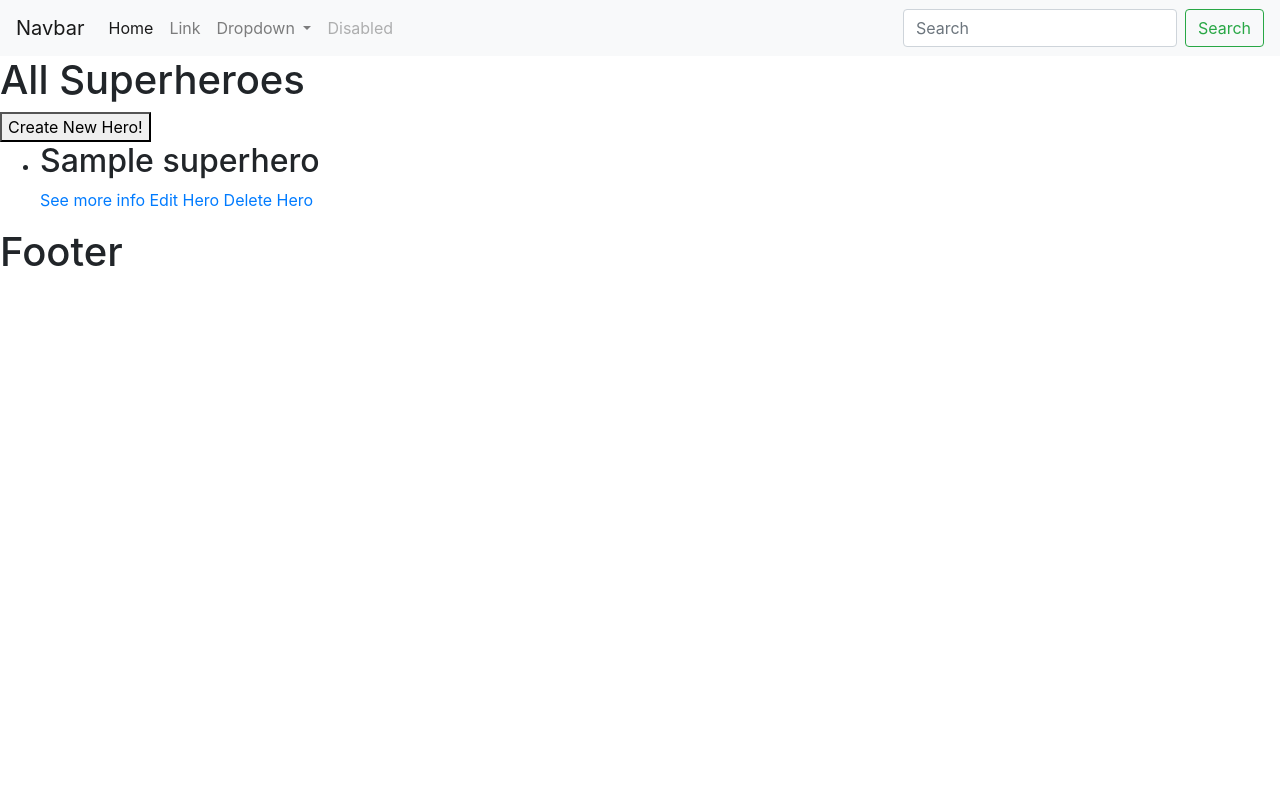
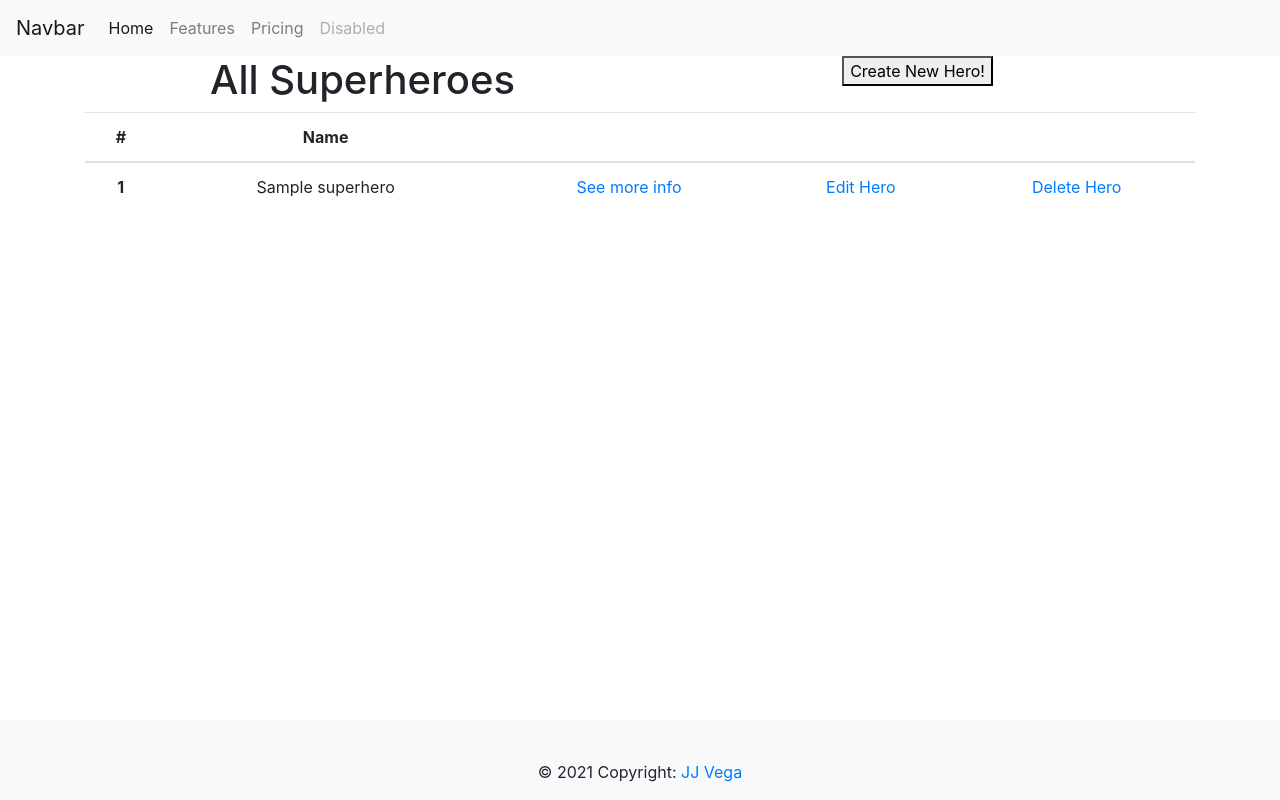
Before and after one commit to jjvega86/comic_database, a Django app: page /superheroes/ in a window 1280 px wide. Run offline with Django 3.2, Linux system fonts and the light colour scheme; tables that the repository leaves empty hold one stand-in row (values such as "Sample post"); some libraries are stand-ins or nearby versions.

Commit message:
Continued styling using Bootstrap components and layout. Shifted Index template to a table layout

```diff
--- a/comicdatabase/superheroes/templates/superheroes/footer.html
+++ b/comicdatabase/superheroes/templates/superheroes/footer.html
@@ -1 +1,12 @@
-<h1>Footer</h1>
+<!-- Footer -->
+<footer class="page-footer font-small teal pt-4">
+    <!-- Footer Text -->
+    <div class="container-fluid text-center text-md-left">
+        <!-- Copyright -->
+        <div class="footer-copyright text-center py-3">© 2021 Copyright:
+            <a href="https://github.com/jjvega86"> JJ Vega</a>
+        </div>
+        <!-- Copyright -->
+    </div>
+</footer>
+<!-- Footer -->
--- a/comicdatabase/superheroes/templates/superheroes/index.html
+++ b/comicdatabase/superheroes/templates/superheroes/index.html
@@ -1,17 +1,42 @@
-
 {% extends 'superheroes/main.html' %}
 
 {% block content %}
-<h1>All Superheroes</h1>
-<form action="{% url 'superheroes:create_new_superhero'%}" method="get">
-    <button type="submit">Create New Hero!</button>
-</form>
-<ul>
-    {% for superhero in all_superheroes %}
-    <li><h2> {{superhero.name}} </h2></li>
-    <a href="{% url 'superheroes:detail' superhero.id %}">See more info</a>
-    <a href="{% url 'superheroes:edit_get' superhero.id %}">Edit Hero</a>
-    <a href="{% url 'superheroes:delete' superhero.id %}">Delete Hero</a>
-    {% endfor %}
-</ul>
+<div class="container text-center">
+    <div class="row">
+        <div class="col-md-6">
+            <h1>All Superheroes</h1>
+        </div>
+        <div class="col-md-6">
+            <form action="{% url 'superheroes:create_new_superhero'%}" method="get">
+                <button type="submit">Create New Hero!</button>
+            </form>
+        </div>
+    </div>
+    <div class="row">
+        <table class="table">
+            <thead>
+            <tr>
+                <th scope="col">#</th>
+                <th scope="col">Name</th>
+                <th scope="col"></th>
+                <th scope="col"></th>
+                <th scope="col"></th>
+            </tr>
+            </thead>
+            <tbody>
+            {% for superhero in all_superheroes%}
+            <tr>
+                <th scope="row">{{ superhero.id }}</th>
+                <td>{{superhero.name}}</td>
+                <td><a href="{% url 'superheroes:detail' superhero.id %}">See more info</a></td>
+                <td><a href="{% url 'superheroes:edit_get' superhero.id %}">Edit Hero</a></td>
+                <td><a href="{% url 'superheroes:delete' superhero.id %}">Delete Hero</a></td>
+            </tr>
+            </tbody>
+            {% endfor %}
+        </table>
+    </div>
+</div>
+
+
 {% endblock%}
--- a/comicdatabase/superheroes/templates/superheroes/main.html
+++ b/comicdatabase/superheroes/templates/superheroes/main.html
@@ -5,16 +5,21 @@
     <meta name="viewport"
           content="width=device-width, user-scalable=no, initial-scale=1.0, maximum-scale=1.0, minimum-scale=1.0">
     <meta http-equiv="X-UA-Compatible" content="ie=edge">
-    <title>Document</title>
+    <title>Superheroes</title>
     <link rel="stylesheet" href="https://stackpath.bootstrapcdn.com/bootstrap/4.3.1/css/bootstrap.min.css"
           integrity="sha384-ggOyR0iXCbMQv3Xipma34MD+dH/1fQ784/j6cY/iJTQUOhcWr7x9JvoRxT2MZw1T" crossorigin="anonymous">
 </head>
 <body>
 {% include 'superheroes/navbar.html' %}
-{% block content %}
+<div class="container">
+    {% block content %}
 
-{% endblock %}
-{% include 'superheroes/footer.html'%}
+    {% endblock %}
+</div>
+<div class="fixed-bottom bg-light">
+    {% include 'superheroes/footer.html' %}
+</div>
+
 
 </body>
 </html>
--- a/comicdatabase/superheroes/templates/superheroes/navbar.html
+++ b/comicdatabase/superheroes/templates/superheroes/navbar.html
@@ -1,35 +1,22 @@
 <nav class="navbar navbar-expand-lg navbar-light bg-light">
   <a class="navbar-brand" href="#">Navbar</a>
-  <button class="navbar-toggler" type="button" data-toggle="collapse" data-target="#navbarSupportedContent" aria-controls="navbarSupportedContent" aria-expanded="false" aria-label="Toggle navigation">
+  <button class="navbar-toggler" type="button" data-toggle="collapse" data-target="#navbarNav" aria-controls="navbarNav" aria-expanded="false" aria-label="Toggle navigation">
     <span class="navbar-toggler-icon"></span>
   </button>
-
-  <div class="collapse navbar-collapse" id="navbarSupportedContent">
-    <ul class="navbar-nav mr-auto">
+  <div class="collapse navbar-collapse" id="navbarNav">
+    <ul class="navbar-nav">
       <li class="nav-item active">
         <a class="nav-link" href="#">Home <span class="sr-only">(current)</span></a>
       </li>
       <li class="nav-item">
-        <a class="nav-link" href="#">Link</a>
-      </li>
-      <li class="nav-item dropdown">
-        <a class="nav-link dropdown-toggle" href="#" id="navbarDropdown" role="button" data-toggle="dropdown" aria-haspopup="true" aria-expanded="false">
-          Dropdown
-        </a>
-        <div class="dropdown-menu" aria-labelledby="navbarDropdown">
-          <a class="dropdown-item" href="#">Action</a>
-          <a class="dropdown-item" href="#">Another action</a>
-          <div class="dropdown-divider"></div>
-          <a class="dropdown-item" href="#">Something else here</a>
-        </div>
+        <a class="nav-link" href="#">Features</a>
       </li>
       <li class="nav-item">
-        <a class="nav-link disabled" href="#">Disabled</a>
+        <a class="nav-link" href="#">Pricing</a>
+      </li>
+      <li class="nav-item">
+        <a class="nav-link disabled" href="#" tabindex="-1" aria-disabled="true">Disabled</a>
       </li>
     </ul>
-    <form class="form-inline my-2 my-lg-0">
-      <input class="form-control mr-sm-2" type="search" placeholder="Search" aria-label="Search">
-      <button class="btn btn-outline-success my-2 my-sm-0" type="submit">Search</button>
-    </form>
   </div>
 </nav>
```
Also changed, not shown: comicdatabase/superheroes/templates/superheroes/create.html (+4 -12 lines), comicdatabase/superheroes/templates/superheroes/detail.html (+5 -13 lines), comicdatabase/superheroes/templates/superheroes/edit.html (+4 -12 lines).
